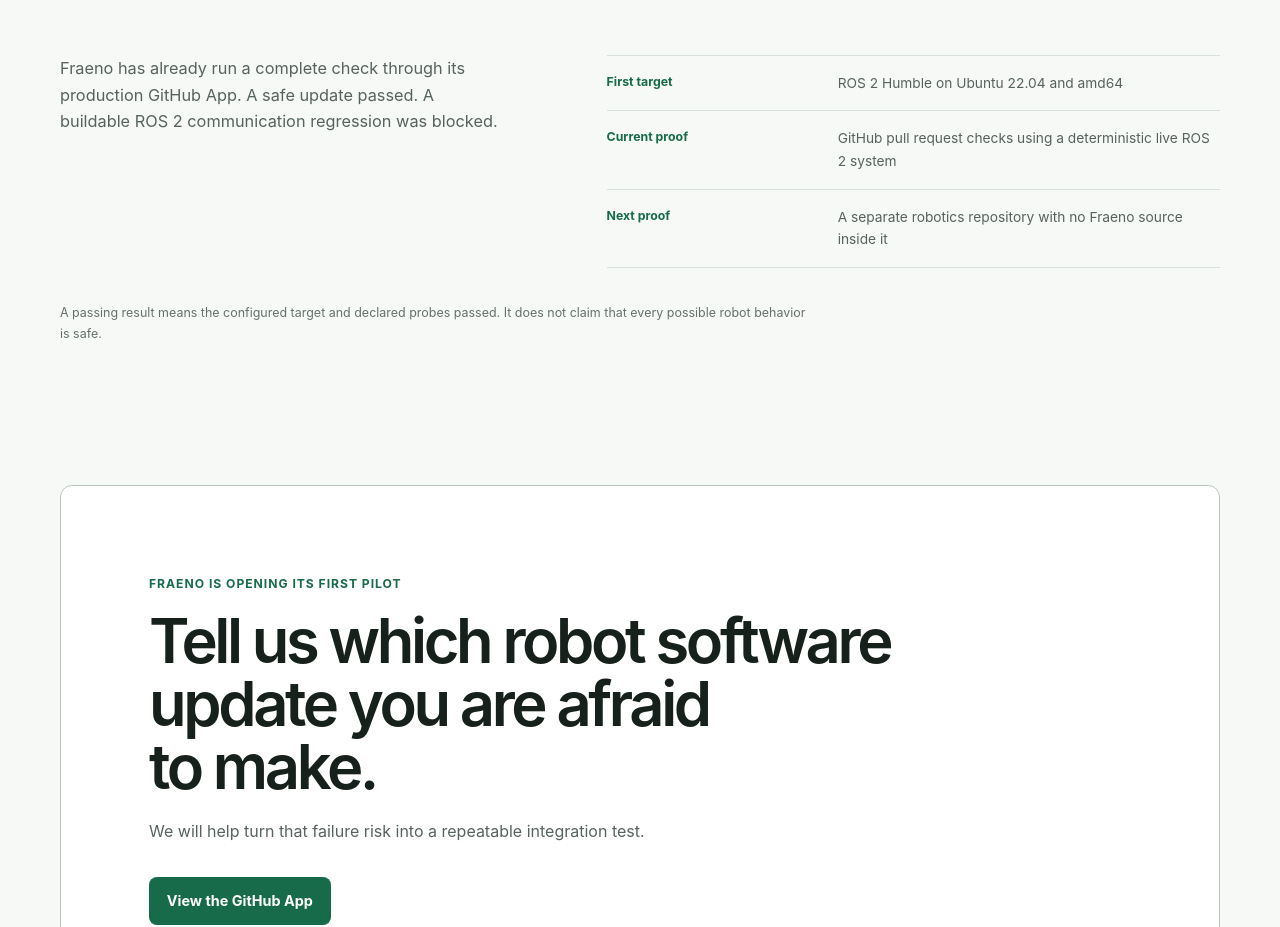
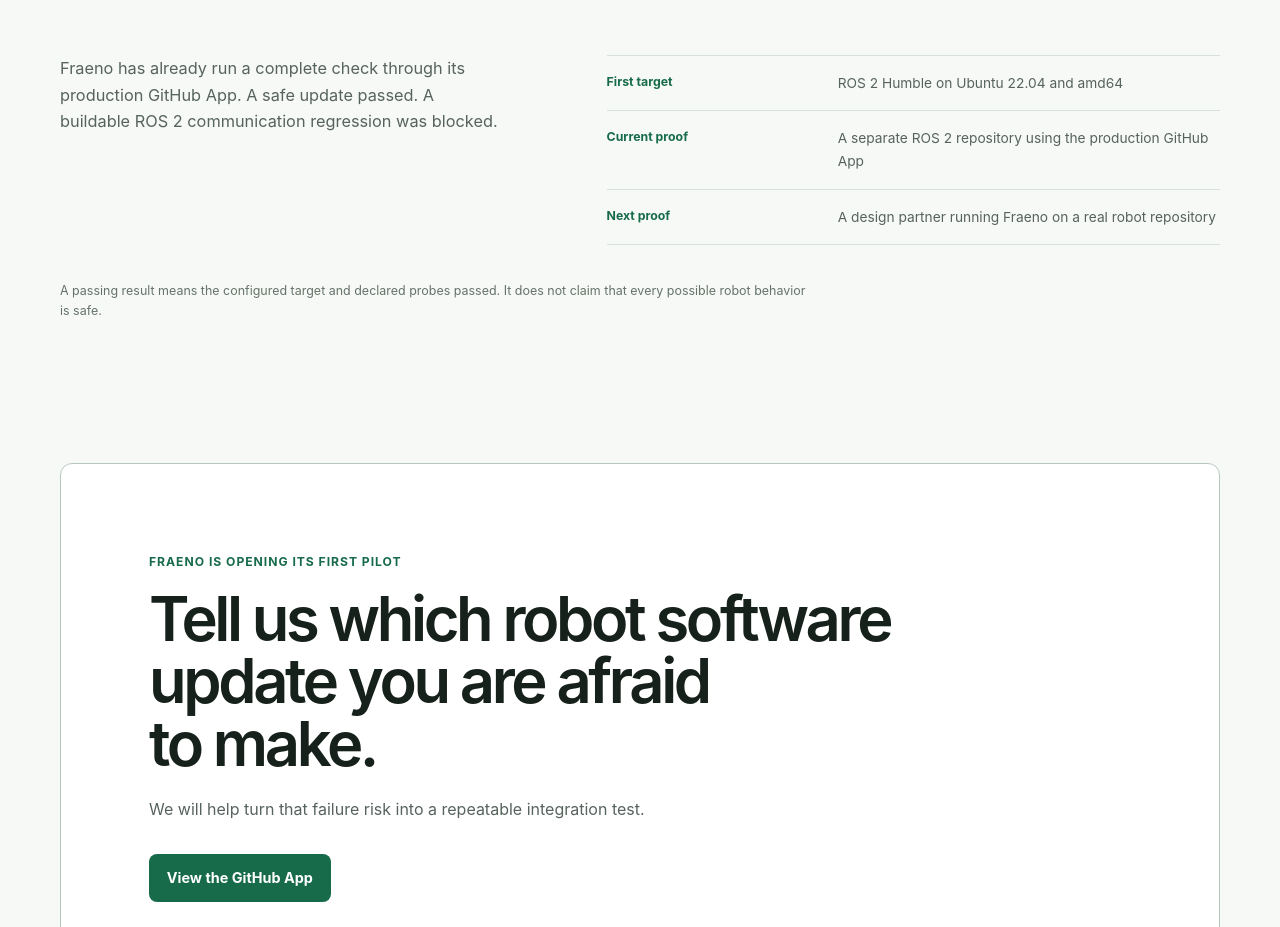
Before and after one commit to deepubuntu/fraeno, a plain HTML site: page site/index.html in a window 1280 px wide. Shown: the part 3329-4256 px from the top of the page. Drawn offline with Linux system fonts and the light colour scheme.

Commit message:
Update site with external repository proof (#39)

```diff
--- a/site/index.html
+++ b/site/index.html
@@ -197,11 +197,11 @@
             </div>
             <div>
               <dt>Current proof</dt>
-              <dd>GitHub pull request checks using a deterministic live ROS 2 system</dd>
+              <dd>A separate ROS 2 repository using the production GitHub App</dd>
             </div>
             <div>
               <dt>Next proof</dt>
-              <dd>A separate robotics repository with no Fraeno source inside it</dd>
+              <dd>A design partner running Fraeno on a real robot repository</dd>
             </div>
           </dl>
         </div>
```
